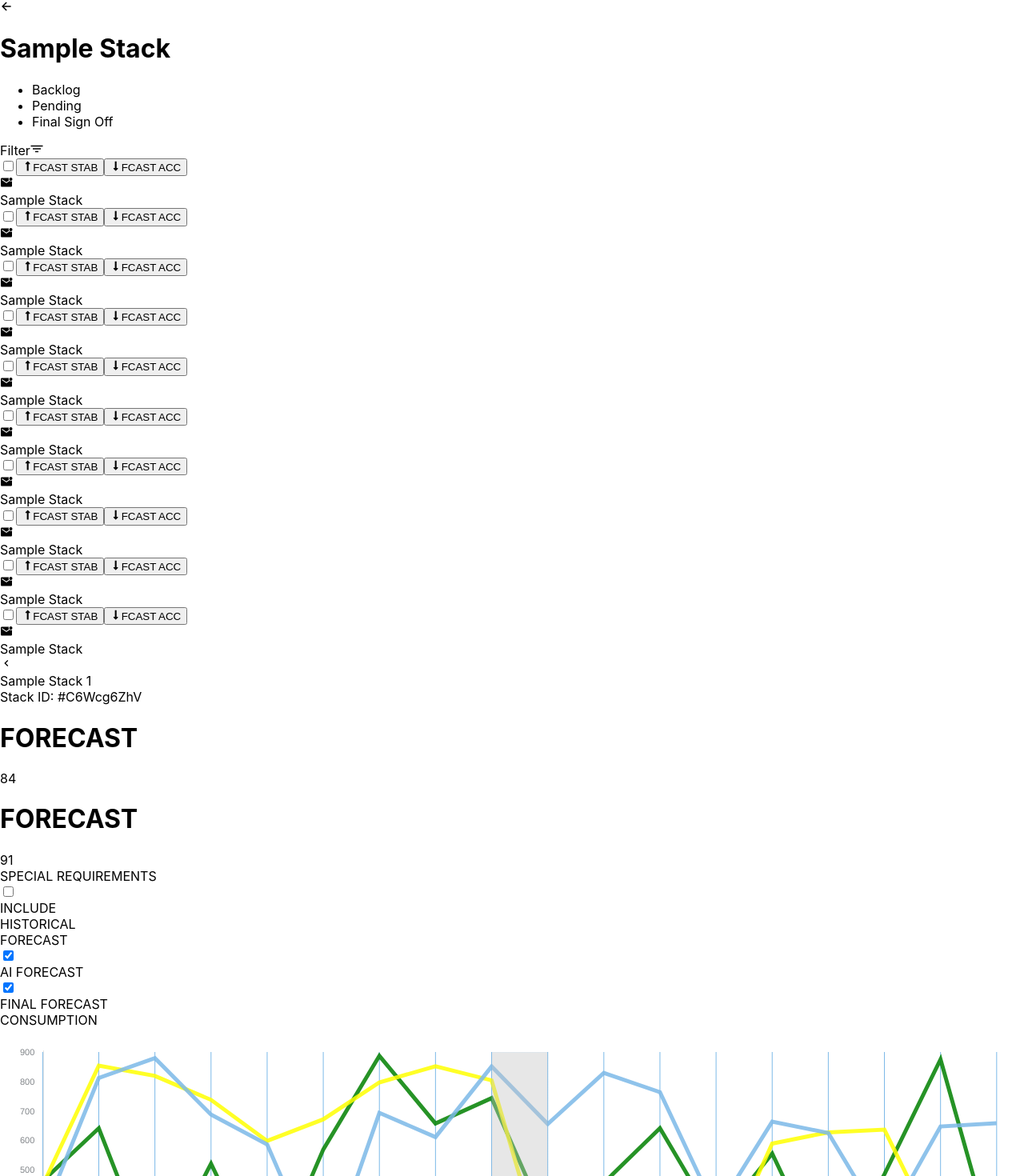
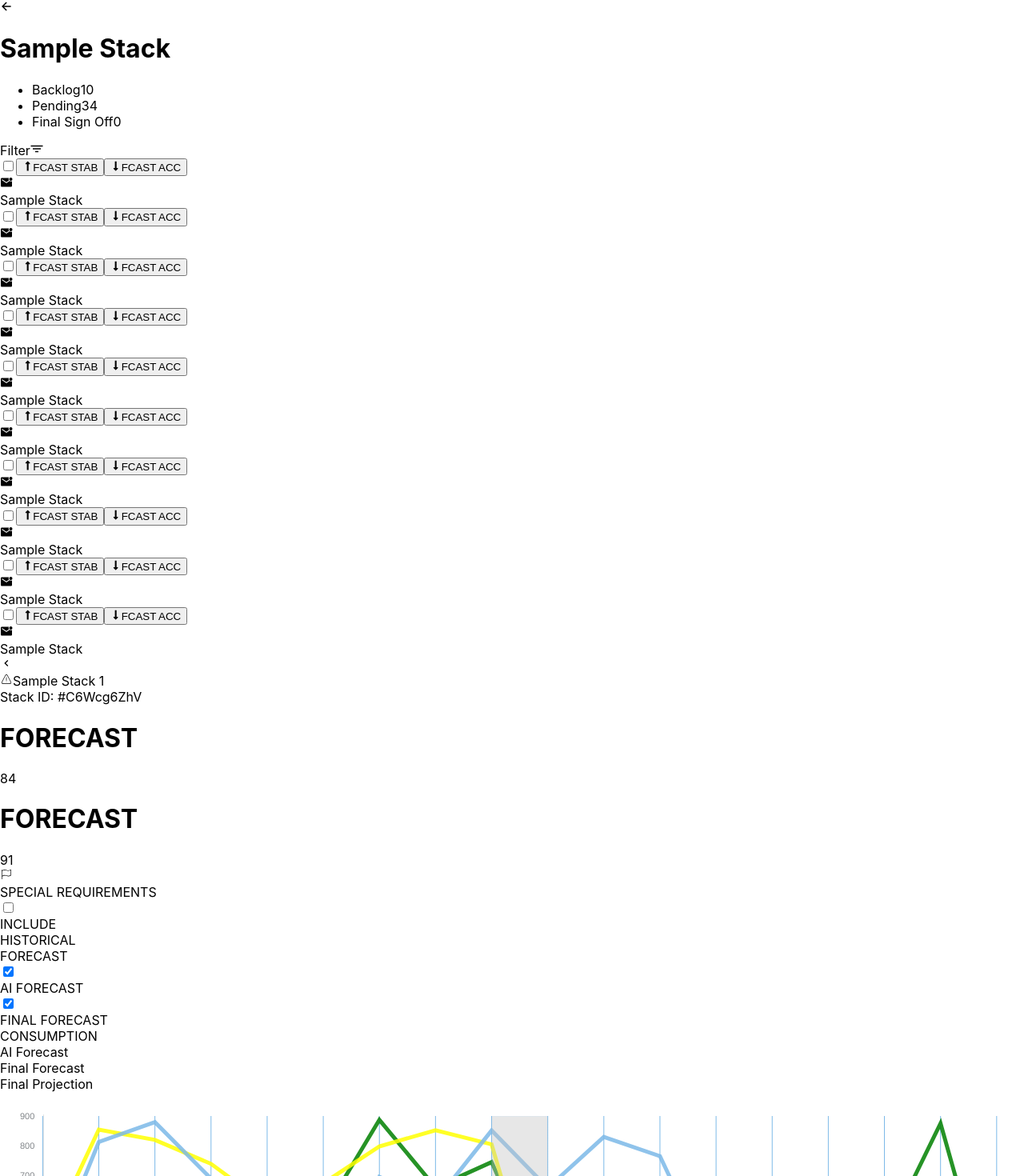
Before and after one commit to anirudhmitra25/BCG-dashboard, a React (Create React App) app: page /details/London in a window 1280 px wide. Shown: the top 1470 px of the page at 80% size. Built offline with nearby package versions, Linux system fonts and the light colour scheme.

Commit message:
minor UI additions

```diff
--- a/src/components/Tabs.jsx
+++ b/src/components/Tabs.jsx
@@ -13,29 +13,32 @@ export default function TabsComponent() {
     {
       label: "Backlog",
       value: "backlog",
+      numVal: "10",
       desc: <></>,
     },
     {
       label: "Pending",
       value: "pending",
+      numVal: "34",
       desc: <></>,
     },
     {
       label: "Final Sign Off",
       value: "finalSignOff",
+      numVal: "0",
       desc: <></>,
     },
   ];
   return (
     <Tabs value={activeTab}>
       <TabsHeader
-        className="rounded-none bg-transparent px-3"
+        className="rounded-none bg-transparent px-2"
         indicatorProps={{
           className:
             "bg-transparent border-b-2 border-teal-300 shadow-none rounded-none",
         }}
       >
-        {data.map(({ label, value }) => (
+        {data.map(({ label, value, numVal }) => (
           <Tab
             key={value}
             value={value}
@@ -47,6 +50,9 @@ export default function TabsComponent() {
             }
           >
             {label}
+            <span className="text-gray-700 text-xs font-semibold pl-2">
+              {numVal}
+            </span>
           </Tab>
         ))}
       </TabsHeader>
--- a/src/pages/DetailsPage.jsx
+++ b/src/pages/DetailsPage.jsx
@@ -11,6 +11,7 @@ import { useNavigate } from "react-router-dom";
 import { motion } from "framer-motion";
 import { MdKeyboardArrowRight, MdKeyboardArrowLeft } from "react-icons/md";
 import mockData from "../helper/generateMockData";
+import { CiWarning, CiFlag1 } from "react-icons/ci";
 
 export default function DetailsPage() {
   const initialSidebarWidth = window.innerWidth * 0.28;
@@ -214,7 +215,8 @@ const MainSection = ({ selectedData, setIsOpen, isOpen }) => {
             />
           )}
         </div>
-        <div className="ml-12 w-1/5 my-3">
+        <div className="ml-5 w-1/5 my-3 flex items-center">
+          <CiWarning className=" w-8 h-8 mr-3 text-yellow-700" />
           <span className="text-white font-semibold">{selectedData.name}</span>
         </div>
         <div className="flex items-center">
@@ -238,6 +240,7 @@ const MainSection = ({ selectedData, setIsOpen, isOpen }) => {
               </span>
             </div>
           </div>
+          <CiFlag1 className=" w-5 h-5 text-gray-400" />
         </div>
       </div>
       <div className="bg-blue-gray-900 my-3 py-3 h-full flex items-center">
@@ -251,6 +254,7 @@ const MainSection = ({ selectedData, setIsOpen, isOpen }) => {
         <label htmlFor="include" className="text-white text-xs ml-2">
           INCLUDE
         </label>
+        <div className="border-l-2 border-dashed border-gray-400 h-3 mx-4"></div>
       </div>
       <section className="px-5">
         <div>
@@ -259,7 +263,8 @@ const MainSection = ({ selectedData, setIsOpen, isOpen }) => {
             <div className="w-1/2 ml-2 text-cyan-600">FORECAST</div>
             <div></div>
           </div>
-          <div className="flex items-center">
+          <div className="flex">
+            <div className="flex items-center w-1/2">
               <div className="px-3 flex">
                 <Switch
                   checked={toggleState.aiForecast}
@@ -300,6 +305,44 @@ const MainSection = ({ selectedData, setIsOpen, isOpen }) => {
                   className="h-1 w-5 ml-3 rounded-sm"
                 ></div>
                 <span className="text-white text-xs ml-2">CONSUMPTION</span>
+              </div>
+            </div>
+            <div className="flex items-center w-1/2 pl-2">
+              <div className="flex">
+                <div className="px-3 flex items-center">
+                  <div
+                    style={{
+                      backgroundColor: "#008000",
+                    }}
+                    className="h-1 w-5 ml-3 rounded-sm"
+                  ></div>
+                  <span className="text-white text-xs ml-2">AI Forecast</span>
+                </div>
+              </div>
+              <div className="flex">
+                <div className="px-3 flex items-center">
+                  <div
+                    style={{
+                      backgroundColor: "#FFFF00",
+                    }}
+                    className="h-1 w-5 ml-3 rounded-sm"
+                  ></div>
+                  <span className="text-white text-xs ml-2">
+                    Final Forecast
+                  </span>
+                </div>
+              </div>
+              <div className="px-3 flex items-center">
+                <div
+                  style={{
+                    backgroundColor: "#7CB9E8",
+                  }}
+                  className="h-1 w-5 ml-3 rounded-sm"
+                ></div>
+                <span className="text-white text-xs ml-2">
+                  Final Projection
+                </span>
+              </div>
             </div>
           </div>
         </div>
@@ -358,9 +401,9 @@ const Sidebar = ({ width, height, selectedCard, handleCardClick, isOpen }) => {
 
         <TabsComponent />
 
-        <div className="flex items-center text-white">
-          <span className="mx-3">Filter</span>
-          <IoFilterSharp className="text-teal-300" />
+        <div className="flex items-center text-white cursor-pointer">
+          <span className="mx-3 font-semibold text-teal-300">Filter</span>
+          <IoFilterSharp className="text-teal-300 transition-transform transform hover:scale-125" />
         </div>
         <div className="overflow-auto">
           {mockData.map((ele, key) => (
@@ -428,7 +471,7 @@ const renderTable = (tableData) => {
                 : ""
             }
           >
-            <td className="px-4 py-2">Data {rowIndex + 1}</td>
+            <td className="px-2">Data {rowIndex + 1}</td>
             {row.map((cell, cellIndex) => (
               <td
                 key={cellIndex}
```
Lines whose indentation alone changed are shown as unchanged.
